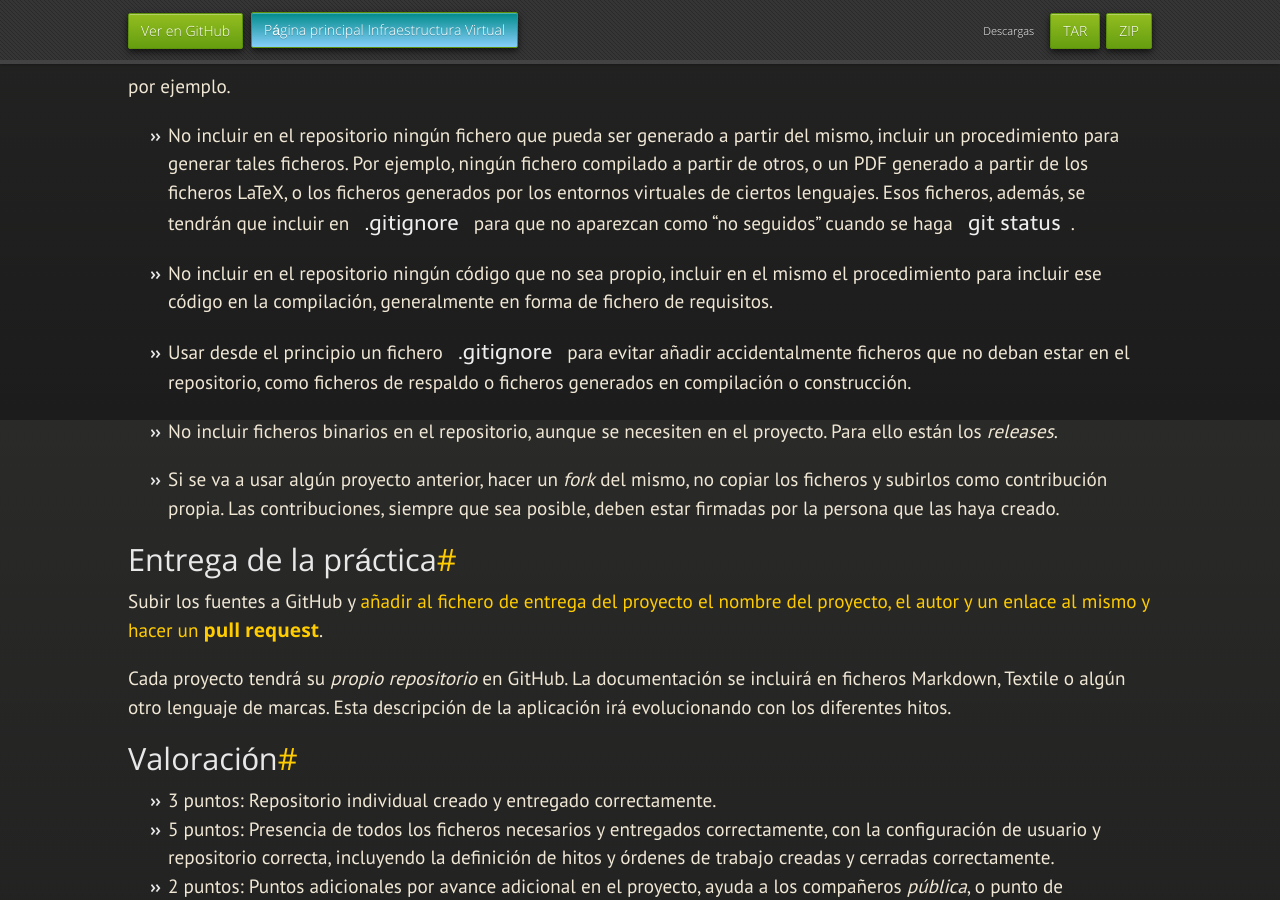
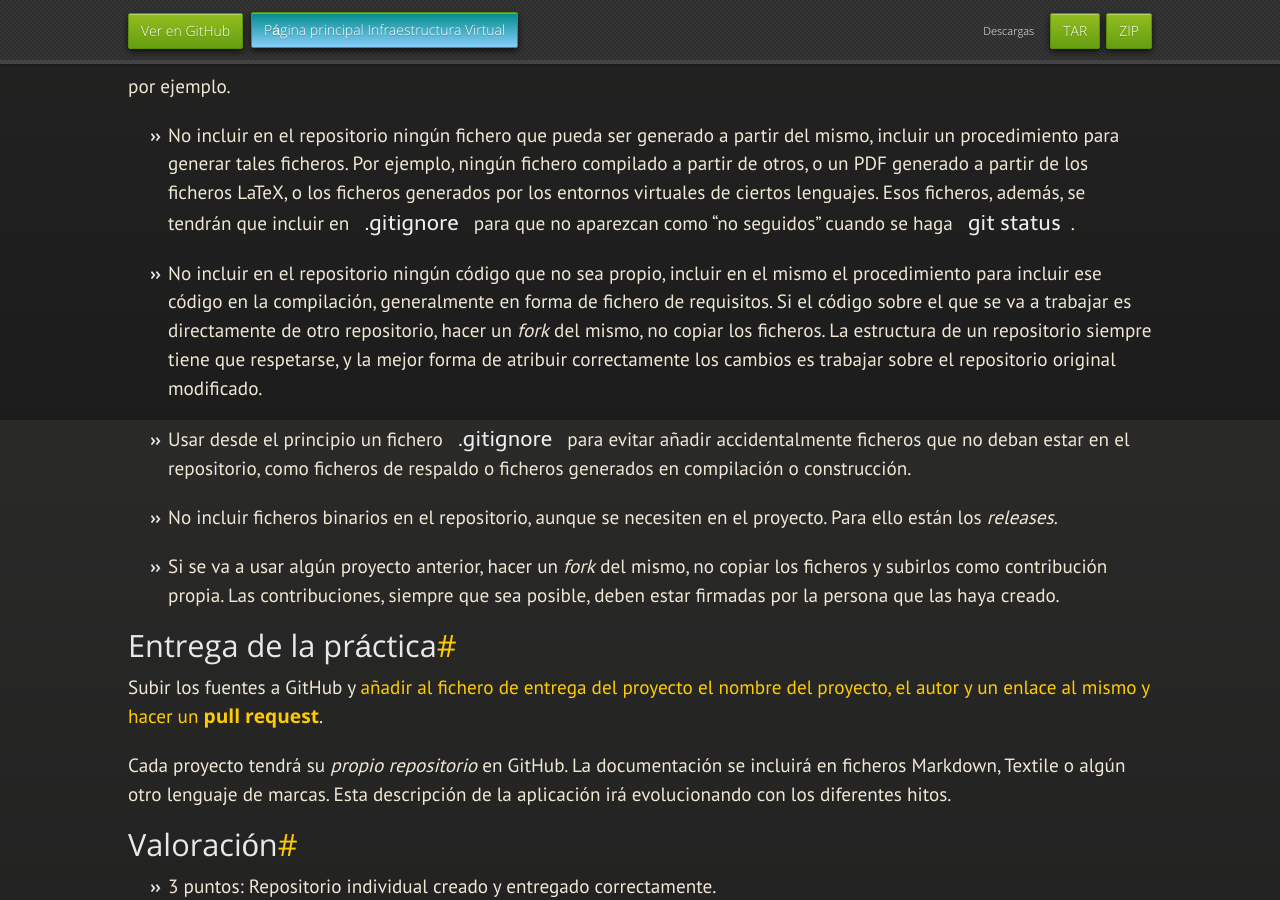
Before and after one commit to JJ/IV, a Jekyll site: the page built from documentos/practicas/0.Repositorio.md, in a window 1280 px wide and 900 px high, scrolled down 1380 px. Built offline with Jekyll 4.4.1, drawn with Linux system fonts in a browser that asks for light colours; nearby versions of some CDN libraries; some web fonts are replaced.

Commit message:
Sync documentos/practicas/0.Repositorio.md de master a gh-pages

```diff
--- a/documentos/practicas/0.Repositorio.md
+++ b/documentos/practicas/0.Repositorio.md
@@ -96,7 +96,12 @@ Avanza la tarea #1
 
 * No incluir en el repositorio ningún código que no sea propio,
   incluir en el mismo el procedimiento para incluir ese código en la
-  compilación, generalmente en forma de fichero de requisitos.
+  compilación, generalmente en forma de fichero de requisitos. Si el
+  código sobre el que se va a trabajar es directamente de otro
+  repositorio, hacer un *fork* del mismo, no copiar los ficheros. La
+  estructura de un repositorio siempre tiene que respetarse, y la
+  mejor forma de atribuir correctamente los cambios es trabajar sobre
+  el repositorio original modificado.
 
 * Usar desde el principio un fichero `.gitignore` para evitar añadir
   accidentalmente ficheros que no deban estar en el repositorio, como
```
